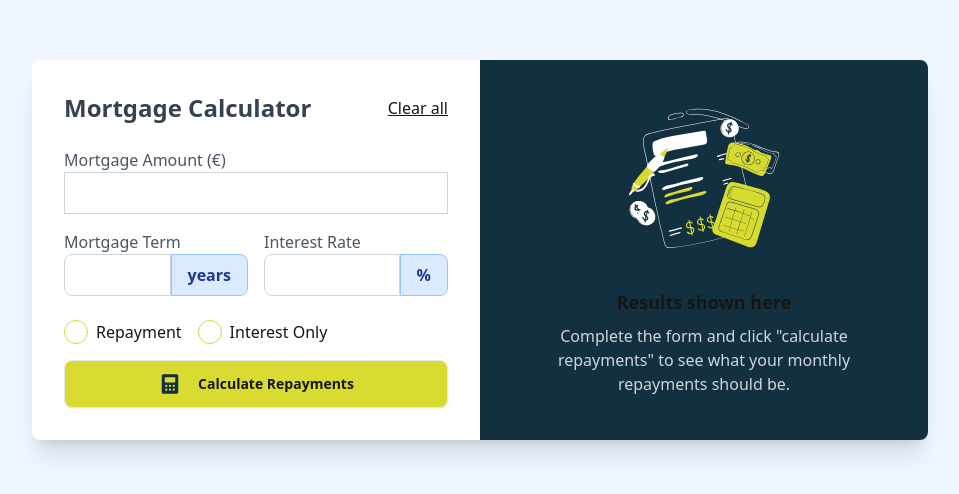
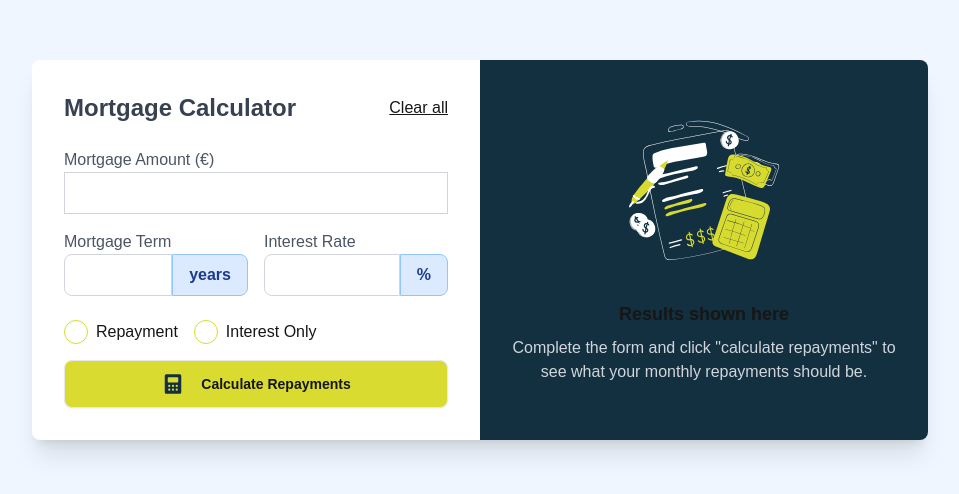
Before and after one commit to JoGrugger/frontend-project, a SvelteKit app: page / in a window 1280 px wide. Shown: the part 150-644 px from the top of the page, without its empty margins (160-1119 px from the left). Built offline with nearby package versions, Linux system fonts and the light colour scheme.

Commit message:
Update tailwind.config.js

```diff
--- a/tailwind.config.js
+++ b/tailwind.config.js
@@ -8,9 +8,12 @@ export default {
 	content: ['./src/**/*.{html,js,svelte,ts}'],
 
 	theme: {
-		extend: {}
+		extend: {
+			fontFamily: {
+				sans: ['"Jakarta Sans"', 'sans-serif']
+			}
+		}
 	},
-
 	plugins: [typography, forms, containerQueries, aspectRatio, require('daisyui')],
 	daisyui: {
 		themes: [
```
